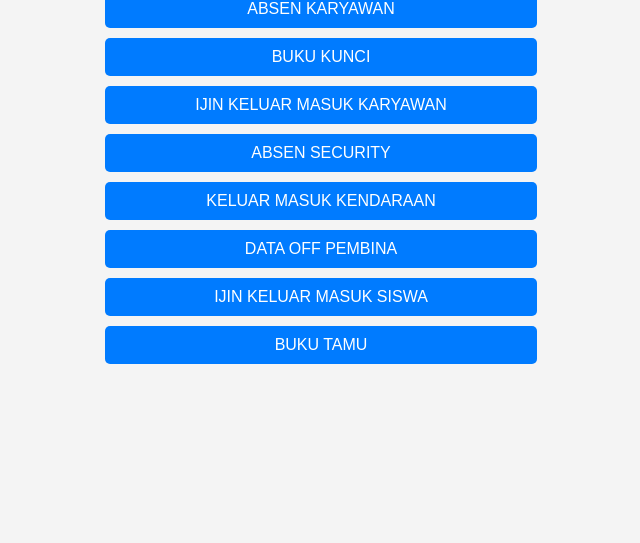
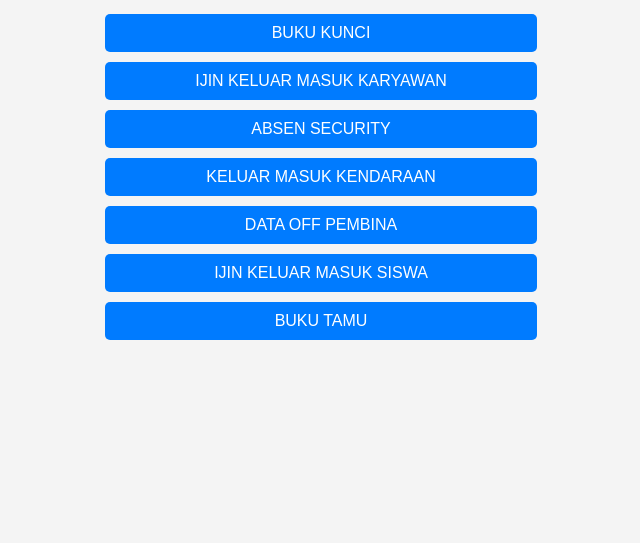
Before and after one commit to laporan-security/harian, a plain HTML site: page index.html in a window 1280 px wide. Shown: the part 257-800 px from the top of the page, without its empty margins (319-959 px from the left). Drawn offline with Linux system fonts and the light colour scheme.

Commit message:
index.html

```diff
--- a/index.html
+++ b/index.html
@@ -42,7 +42,6 @@
 <body>
   <div class="container">
     <h1>FORM LAPORAN SECURITY</h1>
-    <a class="btn" href="https://docs.google.com/forms/d/1kjEuhzUzpQrGf2a8TPUeusOyFF6omayuku_i7uO5A3s/" target="_blank">ABSEN KARYAWAN</a>
     <a class="btn" href="https://docs.google.com/forms/d/1XgAKJo8apaFzAT3veJkQc_ZqkHm87eiW9GtbWcGnrPQ/" target="_blank">BUKU KUNCI</a>
     <a class="btn" href="https://docs.google.com/forms/d/1JHuof0aa2-f_2LXMMfSmAydgL79mRdRXMwmC5xwIPDI/" target="_blank">IJIN KELUAR MASUK KARYAWAN</a>
     <a class="btn" href="https://docs.google.com/forms/d/1eriI9txHFtx9pOMpAQ5pvZy5GmghLDXQxDpF9epsWmg/" target="_blank">ABSEN SECURITY</a>
```
